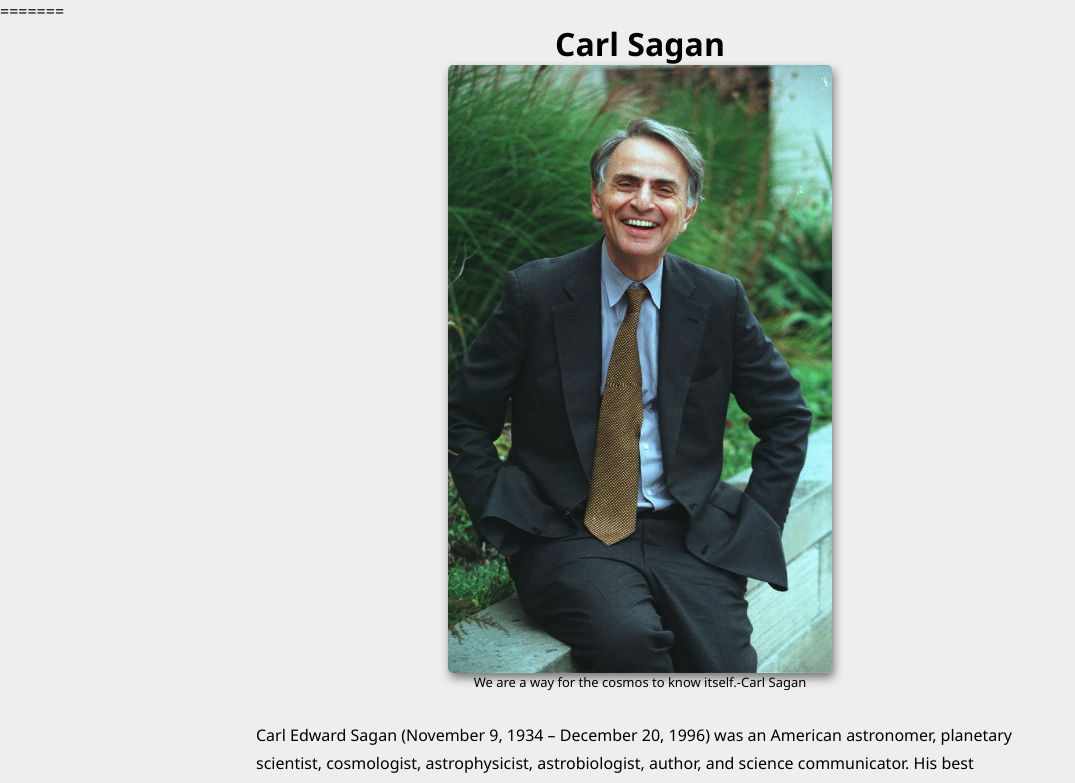
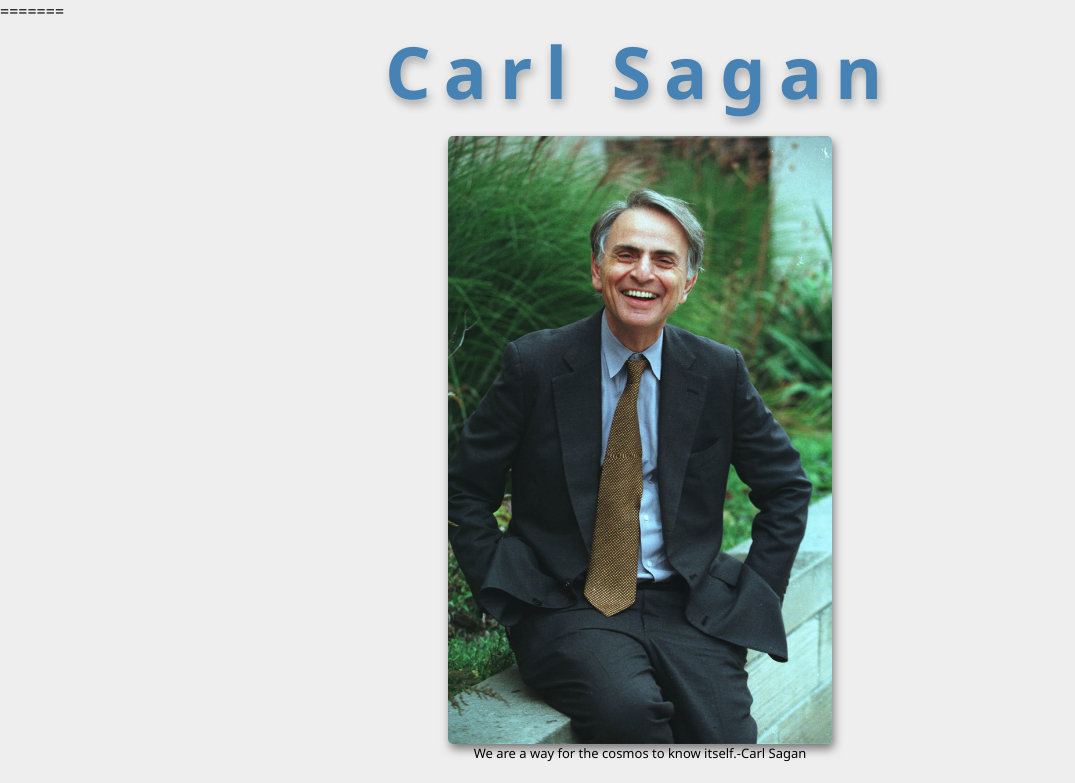
Before and after one commit to LuisSalas94/microverse-trials-2, a plain HTML site: page index.html in a window 1280 px wide. Shown: the top 783 px of the page, without its empty margins (0-1075 px from the left). Drawn offline with Linux system fonts and the light colour scheme.

Commit message:
added final style

```diff
--- a/css/style.css
+++ b/css/style.css
@@ -9,6 +9,12 @@
 body {
 	font-family: "Segoe UI", Tahoma, Geneva, Verdana, sans-serif;
 	background-color: #eee;
+}
+
+#main {
+	display: flex;
+	flex-direction: column;
+	align-items: center;
 }
 
 img {
@@ -26,17 +32,27 @@ img {
 	align-items: center;
 }
 
-#title{
+#title {
 	text-align: center;
+	margin-bottom: 1rem;
+	font-size: 4.5rem;
+	letter-spacing: 0.8rem;
+	color: steelblue;
+	text-shadow: 2px 5px 10px rgba(0, 0, 0, 0.3);
 }
 
-#img-caption{
+#img-caption {
 	font-size: small;
 	text-align: right;
 }
 
-#tribute-info{
-max-width: 60%;
-margin: 30px auto;
-line-height: 1.8rem;
+#tribute-info {
+	max-width: 60%;
+	margin: 30px auto;
+	line-height: 1.8rem;
 }
+
+#main a {
+	color: steelblue;
+	font-weight: 800;
+}
```
